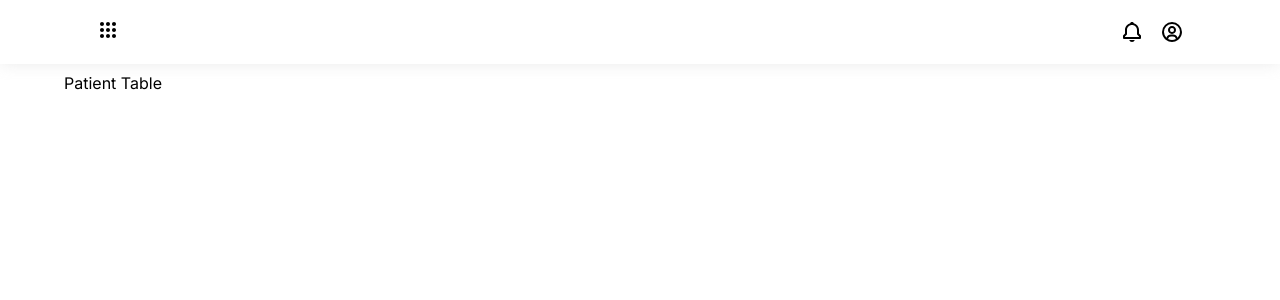
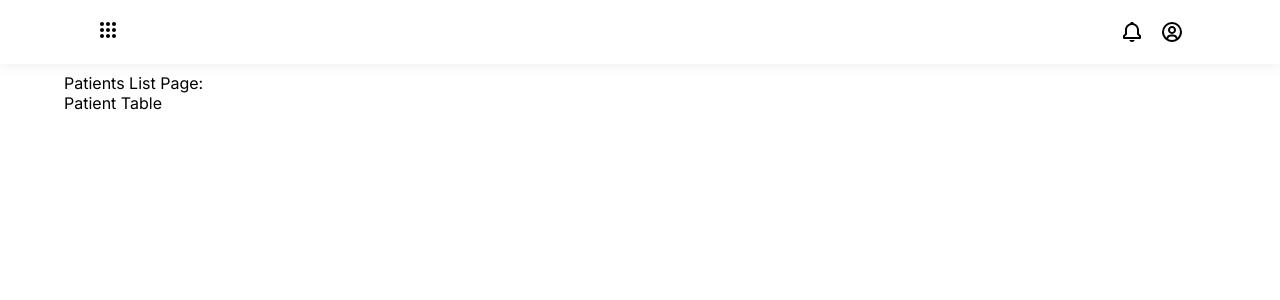
Before and after one commit to PadillaTom/Polotic-TPConsultorio-Frontend, a React (Create React App) app: page /patient-list in a window 1280 px wide. Shown: the top 300 px of the page. Built offline with nearby package versions, Linux system fonts and the light colour scheme.

Commit message:
List and Tables

```diff
--- a/src/Components/App/App.js
+++ b/src/Components/App/App.js
@@ -3,8 +3,14 @@ import { BrowserRouter as Router, Switch, Route } from "react-router-dom";
 
 import { Navbar, Sidebar } from "../Navigation";
 
-import { Homepage, PatientCreate, DentistCreate } from "../../Pages";
-import { DentistTable, PatientTable } from "../../Pages/Tables";
+import {
+  Homepage,
+  PatientCreate,
+  PatientList,
+  DentistCreate,
+  DentistList,
+} from "../../Pages";
+
 import { DentistChart, PatientChart } from "../../Pages/Charts";
 import {
   PatientsPerDay,
@@ -32,7 +38,7 @@ function App() {
             <PatientCreate></PatientCreate>
           </Route>
           <Route path="/patient-list">
-            <PatientTable></PatientTable>
+            <PatientList></PatientList>
           </Route>
           <Route path="/patient-chart">
             <PatientChart></PatientChart>
@@ -41,7 +47,7 @@ function App() {
             <DentistCreate></DentistCreate>
           </Route>
           <Route path="/dentist-list">
-            <DentistTable></DentistTable>
+            <DentistList></DentistList>
           </Route>
           <Route path="/dentist-chart">
             <DentistChart></DentistChart>
--- /dev/null
+++ b/src/Pages/DentistList.js
@@ -0,0 +1,13 @@
+import React from "react";
+import { DentistTable } from "./Tables";
+
+const DentistList = () => {
+  return (
+    <div>
+      Dentist List PAGE:
+      <DentistTable></DentistTable>
+    </div>
+  );
+};
+
+export default DentistList;
--- /dev/null
+++ b/src/Pages/PatientList.js
@@ -0,0 +1,14 @@
+import React from "react";
+
+import { PatientTable } from "./Tables";
+
+const PatientList = () => {
+  return (
+    <div>
+      Patients List Page:
+      <PatientTable></PatientTable>
+    </div>
+  );
+};
+
+export default PatientList;
--- a/src/Pages/index.js
+++ b/src/Pages/index.js
@@ -1,6 +1,15 @@
 import Homepage from "./Homepage";
 import Login from "./Login";
 import PatientCreate from "./PatientCreate";
+import PatientList from "./PatientList";
 import DentistCreate from "./DentistCreate";
+import DentistList from "./DentistList";
 
-export { Homepage, Login, PatientCreate, DentistCreate };
+export {
+  Homepage,
+  Login,
+  PatientCreate,
+  PatientList,
+  DentistCreate,
+  DentistList,
+};
```
